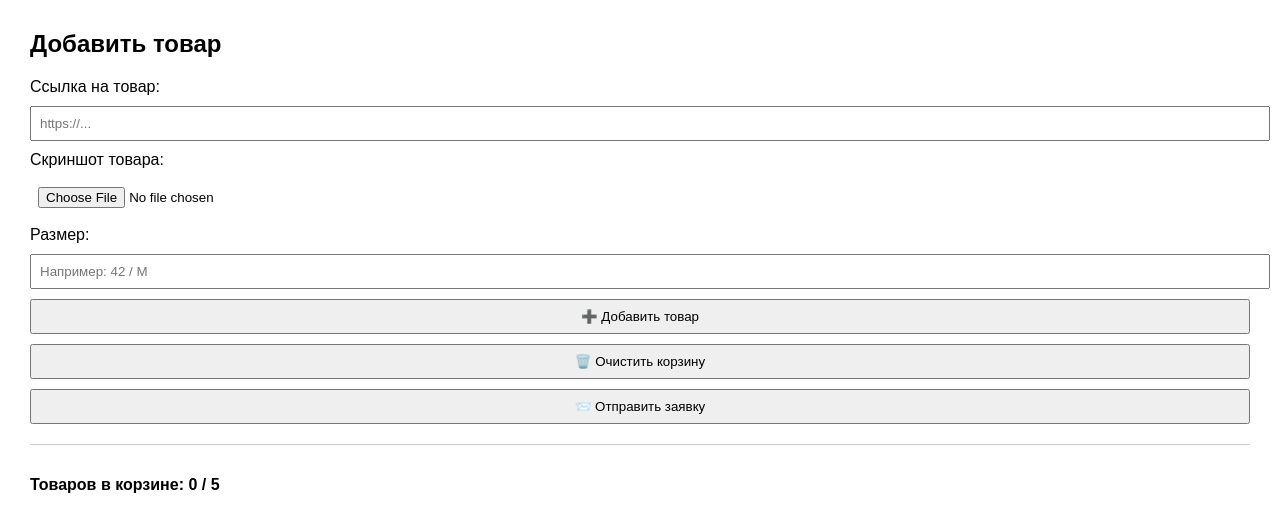
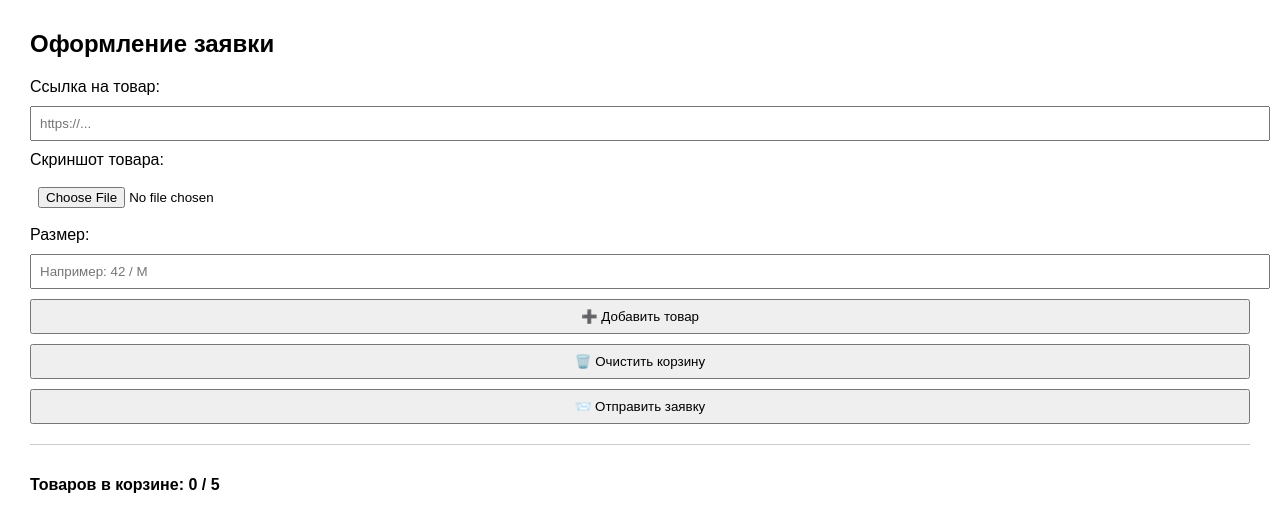
Before and after one commit to imalorodov/poizon-guide, a plain HTML site: page order.html in a window 1280 px wide. Drawn offline with Linux system fonts and the light colour scheme.

Commit message:
Update order.html

```diff
--- a/order.html
+++ b/order.html
@@ -30,7 +30,7 @@
     </style>
 </head>
 <body>
-<h2>Добавить товар</h2>
+<h2>Оформление заявки</h2>
 
 <label>Ссылка на товар:</label>
 <input type="url" id="link" placeholder="https://..." required>
```
